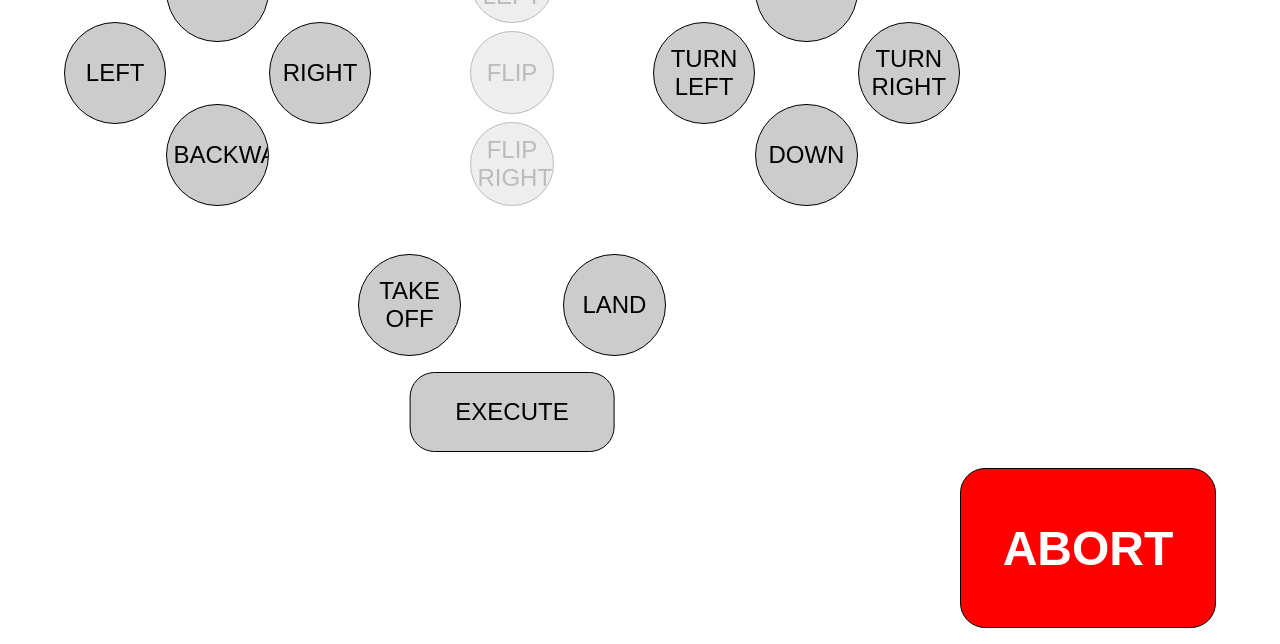
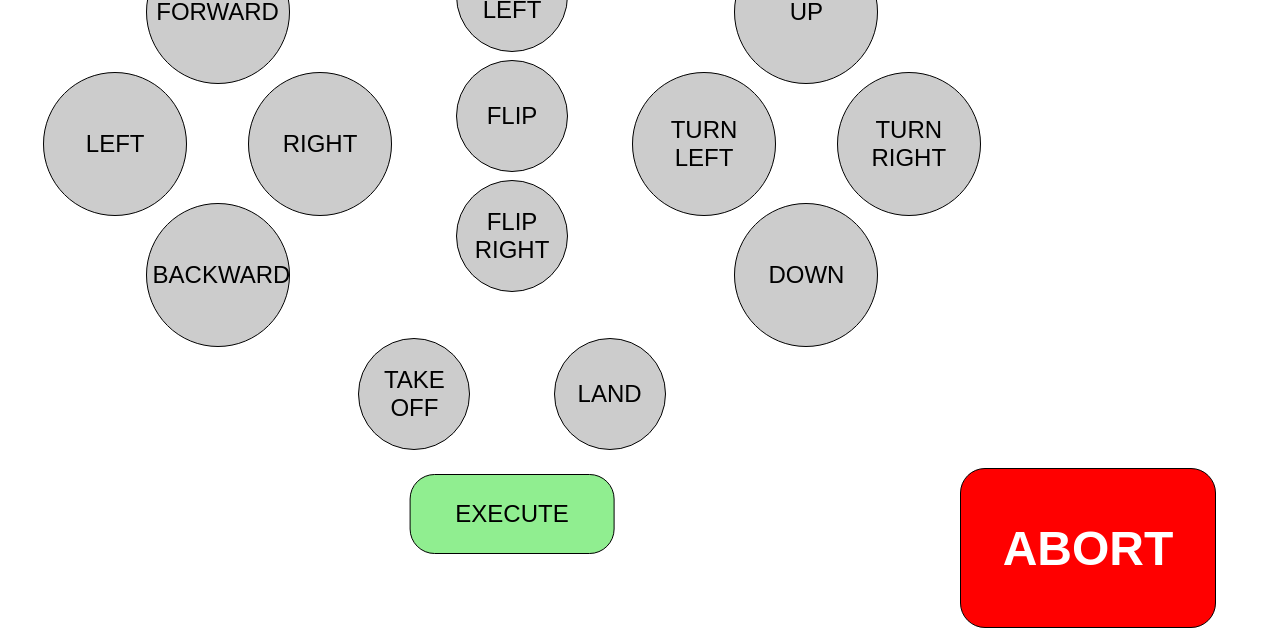
Before and after one commit to MartienskieNum1/Drone-Project-ParrotAR, a website: page interface/index.html in a window 1280 px wide. Shown: the part 156-800 px from the top of the page. Drawn offline with nearby package versions, Linux system fonts and the light colour scheme; no server answers.

Commit message:
Small css changes

```diff
--- a/interface/css/controls.css
+++ b/interface/css/controls.css
@@ -15,6 +15,7 @@ main > div > div:first-child {
 #controls {
     display: flex;
     justify-content: space-around;
+    height: 55%;
 }
 
 #horizontal, #vertical {
@@ -25,7 +26,7 @@ main > div > div:first-child {
 #horizontal>div, #vertical>div {
     display: flex;
     justify-content: space-around;
-    margin-bottom: -5%;
+    margin-bottom: -3%;
 }
 
 #flips {
@@ -34,15 +35,6 @@ main > div > div:first-child {
     justify-content: space-between;
     flex-direction: column;
     align-items: center;
-}
-
-#flips button {
-    height: 6.5vw;
-    width: 6.5vw;
-    margin-bottom: 1vh;
-    background-color: #EEEEEE;
-    color: #BBBBBB;
-    border: 1px solid #BBBBBB;
 }
 
 #setup > div {
@@ -60,11 +52,18 @@ main > div > div:first-child {
     width: 20%;
     height: 10vh;
     border-radius: 25px;
+    background-color: lightgreen;
+}
+
+#setup > div > button, #flips button {
+    width: 7rem;
+    height: 7rem;
+    margin-bottom: 1vh;
 }
 
 button {
-    width: 8vw;
-    height: 8vw;
+    width: 9rem;
+    height: 9rem;
     border: 1px solid black;
     border-radius: 50%;
     font-size: 1.5rem;
--- a/interface/css/sequence.css
+++ b/interface/css/sequence.css
@@ -1,7 +1,7 @@
 h1 {
     font-size: 3rem;
     font-weight: bold;
-    margin-bottom: 0.5vh;
+    margin-bottom: 1.5vh;
     margin-top: 1vh;
 }
 
@@ -25,7 +25,6 @@ aside #sequence {
     display: flex;
     flex-wrap: wrap;
     justify-content: space-between;
-    height: 87vh;
 }
 
 #moves li {
```
Also changed, not shown: interface/index.html (+0 -1 lines).
